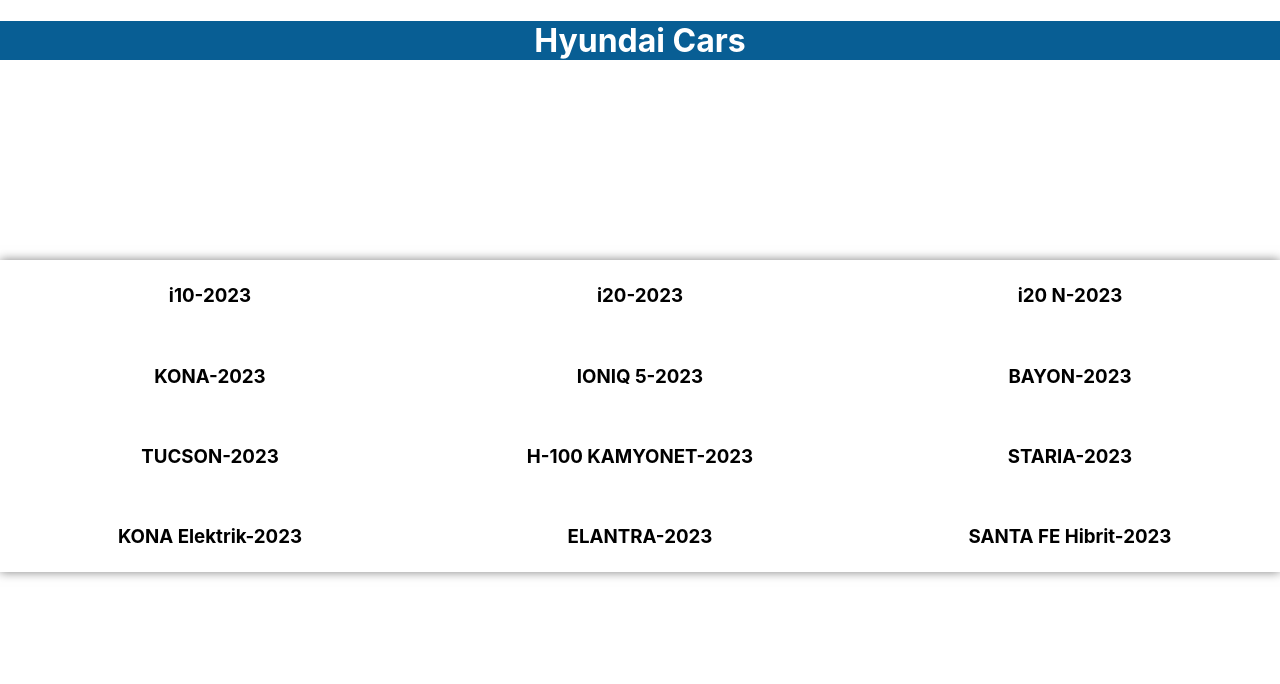
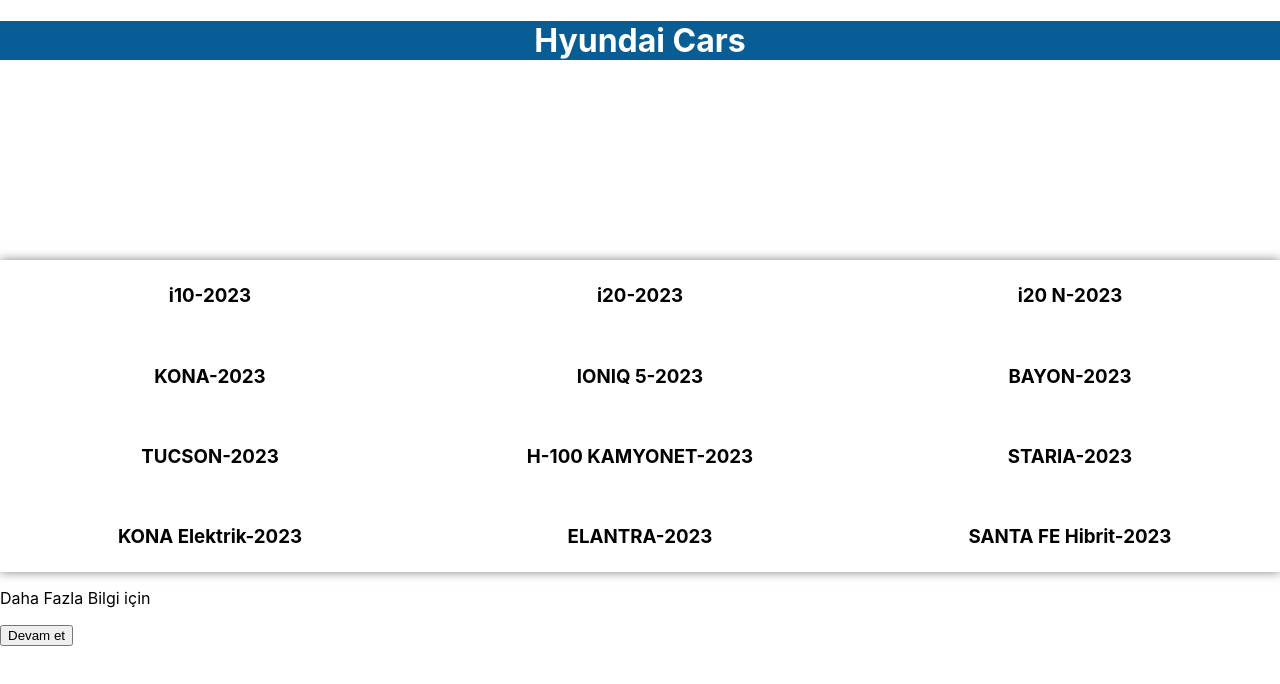
Before and after one commit to GoktugYmsk/react-gallery-challange, a React (Create React App) app: page /Hyundai in a window 1280 px wide. Shown: the top 684 px of the page. Built offline with nearby package versions, Linux system fonts and the light colour scheme.

Commit message:
bug fixed

```diff
--- a/package.json
+++ b/package.json
@@ -9,6 +9,7 @@
     "axios": "^1.3.6",
     "react": "^18.2.0",
     "react-dom": "^18.2.0",
+    "react-helmet": "^6.1.0",
     "react-router-dom": "^6.10.0",
     "react-scripts": "5.0.1",
     "web-vitals": "^2.1.4"
--- a/src/App.js
+++ b/src/App.js
@@ -25,7 +25,7 @@ function App() {
     <div className="App">
       <h1 className='h1'>Hyundai Cars</h1>
       <div className='hyundaiCar' >
-        <Car selectedCar={selectedCar} ssetSelectedCar={setSelectedCar} list={list} handleCarClick={handleCarClick} setSelectedCar={setSelectedCar} />
+        <Car selectedCar={selectedCar} ssetSelectedCar={setSelectedCar} list={list} handleCarClick={handleCarClick} setSelectedCar={setSelectedCar} navigate={navigate}/>
       </div>
     </div>
   );
--- a/src/components/car/index.js
+++ b/src/components/car/index.js
@@ -1,10 +1,24 @@
-import React from 'react';
+import React, { useState } from 'react';
+
+import { Helmet } from 'react-helmet'
+import { Routes, useNavigate, Route } from 'react-router-dom';
+
 import Popup from '../popup';
+import Detail from '../detailPopup';
 import './index.css';
 
-function Car({ handleCarClick, selectedCar, list, setSelectedCar }) {
+function Car({ handleCarClick, selectedCar, list, setSelectedCar, navigate }) {
+
+  const goToDetail = () => {
+    navigate('/detail');
+  }
+
   return (
+    <>
       <div className={`carContainer ${selectedCar ? 'selected' : ''}`}>
+        <Helmet>
+          <title> Hyundai </title>
+        </Helmet>
         <div className="carList">
           {list.map(car => (
             <div className="car" key={car.id} onClick={() => handleCarClick(car.id)}>
@@ -18,6 +32,12 @@ function Car({ handleCarClick, selectedCar, list, setSelectedCar }) {
           </div>
         )}
       </div>
+      <p>Daha Fazla Bilgi için</p>
+      <button onClick={goToDetail}>Devam et</button>
+      <Routes>
+        <Route path='/detail' element={<Detail />} />
+      </Routes>
+    </>
   );
 }
 
--- a/src/components/popup/index.js
+++ b/src/components/popup/index.js
@@ -1,26 +1,19 @@
-import React, { useState } from 'react'
+import React from 'react'
 
-
-import Detail from '../detailPopup'
 import './index.css'
 
-function Popup({ selectedCar, setSelectedCar }) {
+function Popup({selectedCar,setSelectedCar}) {
 
-
-  const closePopupModule = () => {
+  const closePopupModule = () =>{
     setSelectedCar(false)
   }
 
   return (
-    <>
-      <div className='modul' >
-        <h2 className='selectedCarTitle'>{selectedCar.title}</h2>
-        <p>{selectedCar.content}</p>
-        <button onClick={closePopupModule} className='closePopup' >Çık</button>
-      </div>
-      <p>Daha Fazla Bilgi için</p>
-      <button>Devam et</button>
-    </>
+    <div className='modul' >
+      <h2 className='selectedCarTitle'>{selectedCar.title}</h2>
+          <p>{selectedCar.content}</p>
+          <button onClick={closePopupModule} className='closePopup' >Çık</button>
+    </div>
   )
 }
 
```
Also changed, not shown: 1 other file (tests, documents, lock files or other folders). Lines whose indentation alone changed are shown as unchanged.
